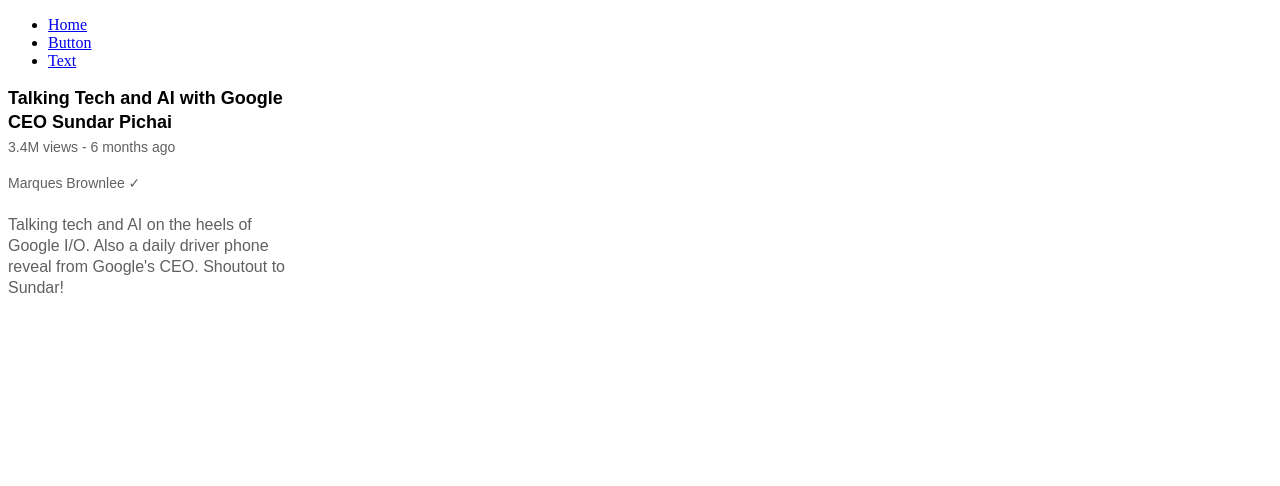
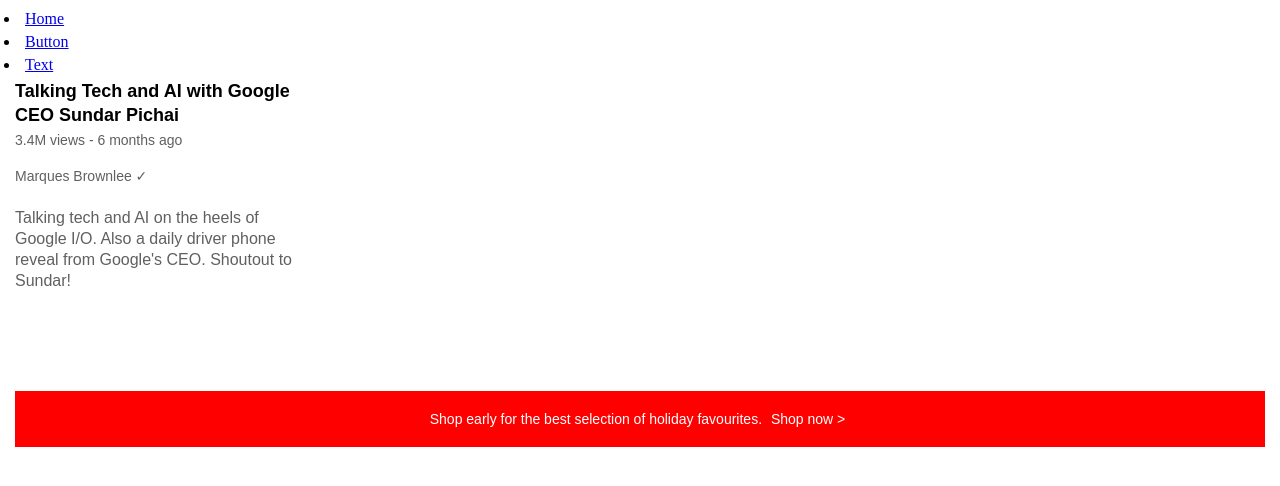
Before and after one commit to Emmalywebcreator/html-and-css-full-tutorial, a plain HTML site: page text.html in a window 1280 px wide. Drawn offline with Linux system fonts and the light colour scheme.

Commit message:
apple text

```diff
--- a/text.html
+++ b/text.html
@@ -5,6 +5,11 @@
     <meta name="viewport" content="width=device-width, initial-scale=1.0">
     <title>Document</title>
     <style>
+        * {
+            box-sizing: border-box;
+            margin: 5px;
+            padding: 0;
+        }
         p {
             font-family: arial;
             margin-top: 0;
@@ -36,6 +41,24 @@
           color: rgb(96, 96, 96);
           width: 289px;
           line-height: 21px;
+          margin-bottom: 100px;
+    }
+
+    .apple-text {
+        color: rgb(255, 255, 255);
+        background-color: rgb(255, 0, 0);
+        text-align: center;
+        padding: 20px;
+        font-size: 14px;
+        font-weight: 500;
+    }
+
+    .shop-text {
+        cursor: pointer;
+    }
+
+    .shop-text:hover {
+        text-decoration: underline;
     }
 
 </style>
@@ -58,5 +81,8 @@
     <p class="video-description">
         Talking tech and AI on the heels of Google I/O. Also a daily driver phone reveal from Google's CEO. Shoutout to Sundar!
     </p>
+    <p class="apple-text">
+        Shop early for the best selection of holiday favourites. <span class="shop-text">Shop now &#62;</span>
+    </p>
 </body>
 </html>
```
Lines whose indentation alone changed are shown as unchanged.
